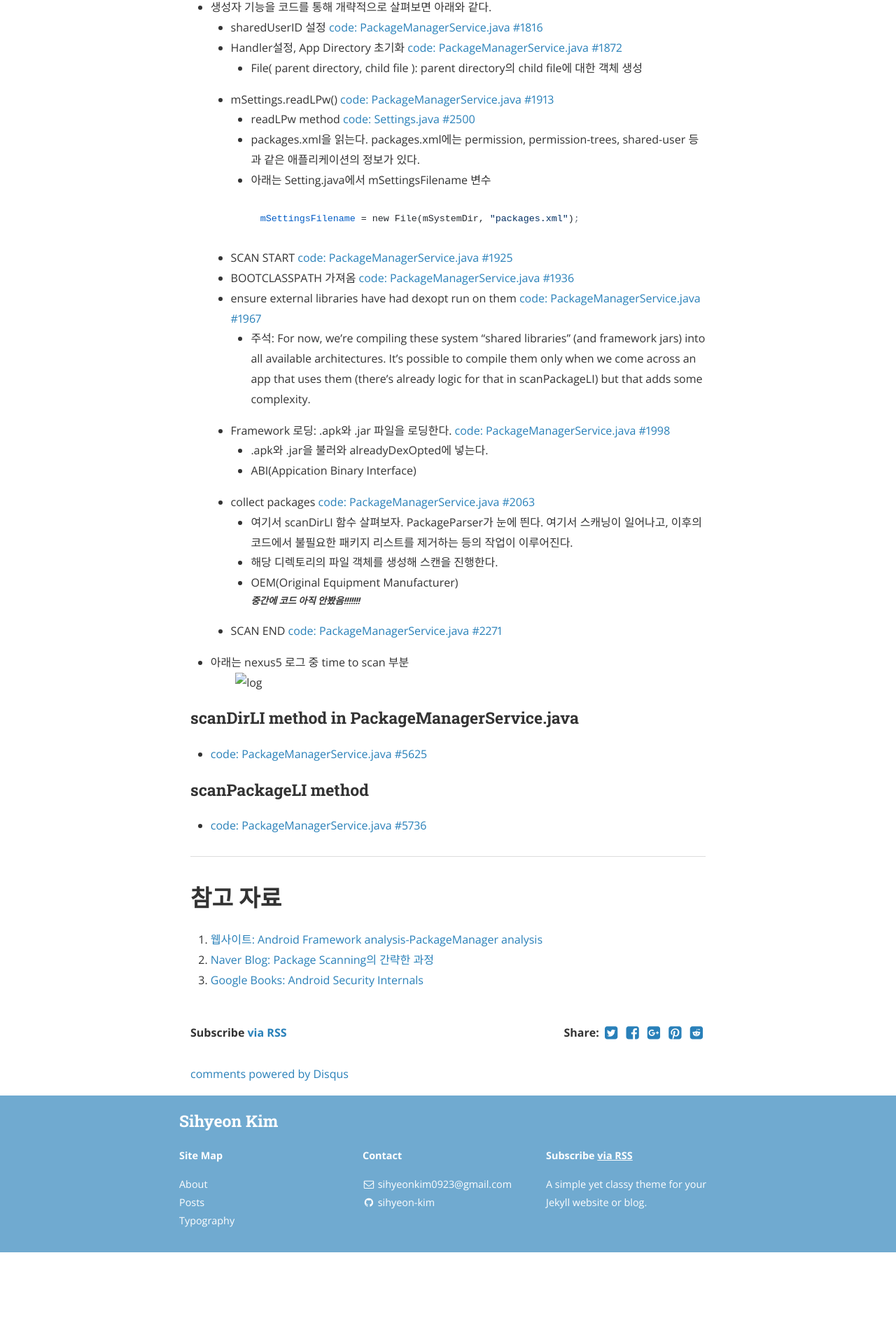
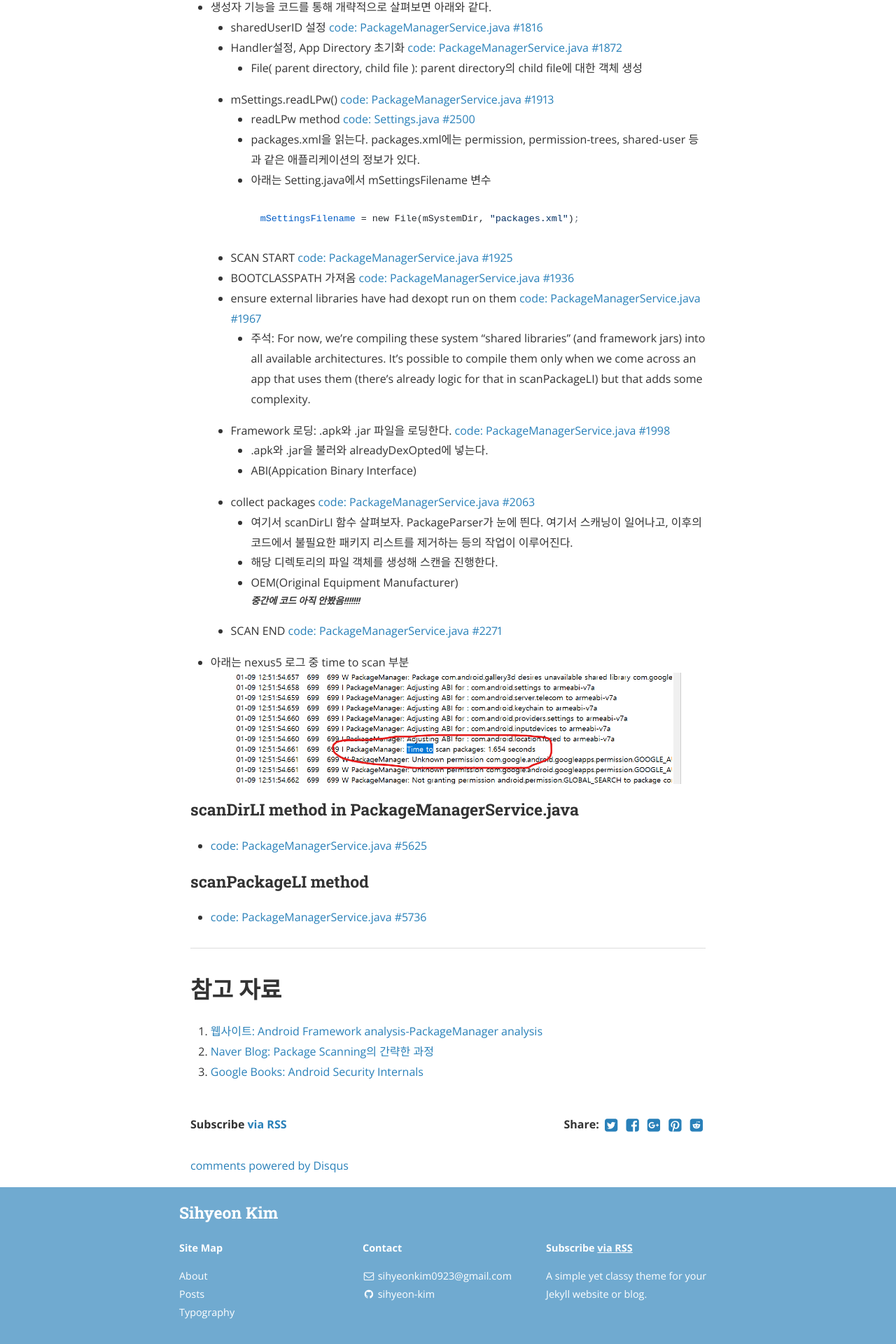
Before and after one commit to sihyeon-kim/sihyeon-kim.github.io, a Jekyll site: the page built from _posts/2019-07-02-Android-Package-Manager-#02-starting-from-system-server.markdown, in a window 1280 px wide. Shown: the part 1900-3820 px from the top of the page at 70% size. Built offline with Jekyll 4.4.1, drawn with Linux system fonts in a browser that asks for light colours; nearby versions of some CDN libraries; comment, search, counter and statistics services are not loaded; before the commit the page ends 3689 px from its top, so only the background shows below that.

Commit message:
Update 2019-07-02-Android-Package-Manager-#02-starting-from-system-server.markdown

```diff
--- a/_posts/2019-07-02-Android-Package-Manager-#02-starting-from-system-server.markdown
+++ b/_posts/2019-07-02-Android-Package-Manager-#02-starting-from-system-server.markdown
@@ -80,7 +80,7 @@ categories: android-packagemanager
   - SCAN END [ code: PackageManagerService.java #2271 ](https://android.googlesource.com/platform/frameworks/base/+/refs/tags/android-6.0.1_r77/services/core/java/com/android/server/pm/PackageManagerService.java#2271)
 
 - 아래는 nexus5 로그 중 time to scan 부분
-![log](/asssets/log-nexus5.png)
+![log](/assets/log-nexus5.png)
 
 ### scanDirLI method in PackageManagerService.java
 -  [ code: PackageManagerService.java #5625 ](https://android.googlesource.com/platform/frameworks/base/+/refs/tags/android-6.0.1_r77/services/core/java/com/android/server/pm/PackageManagerService.java#5625)
```
